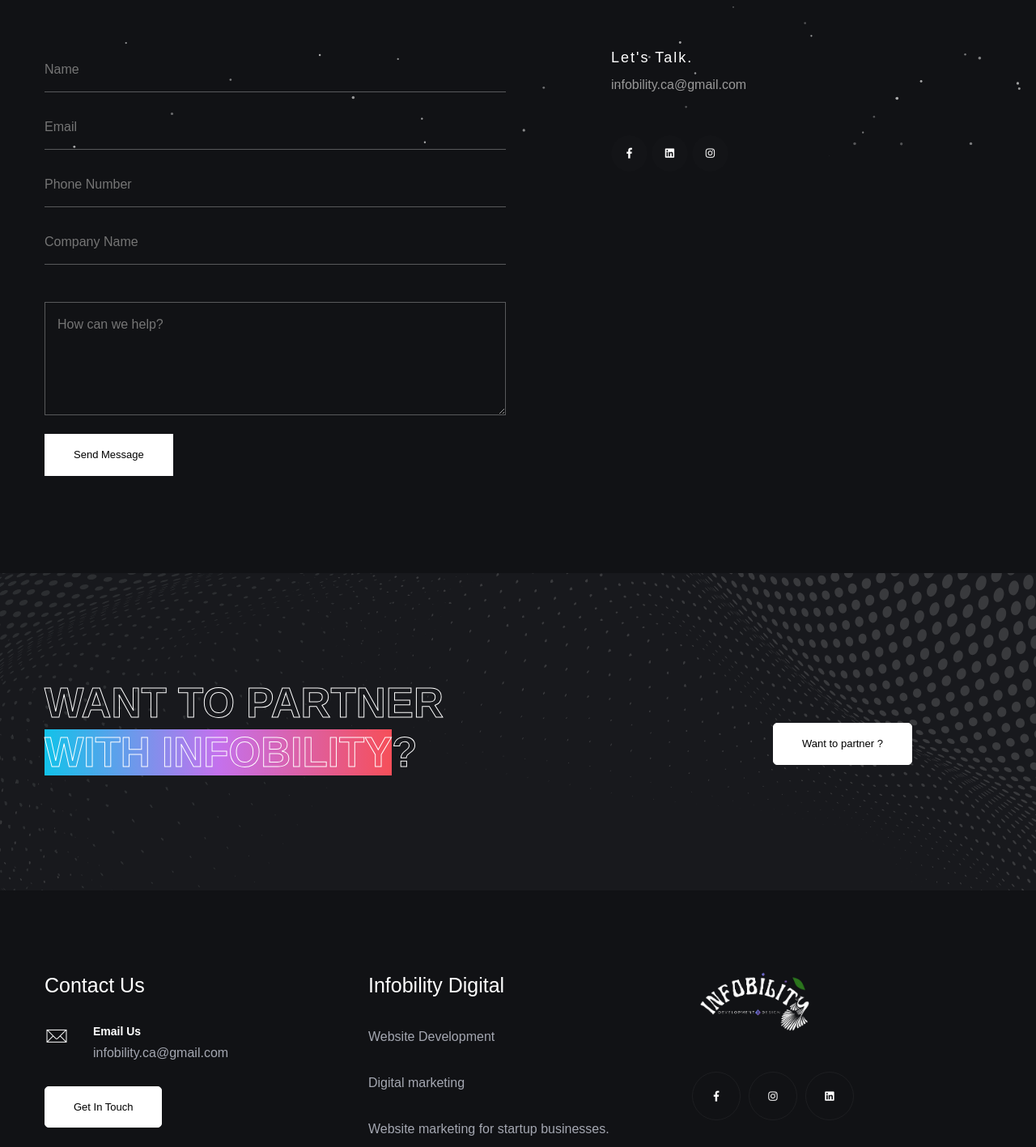
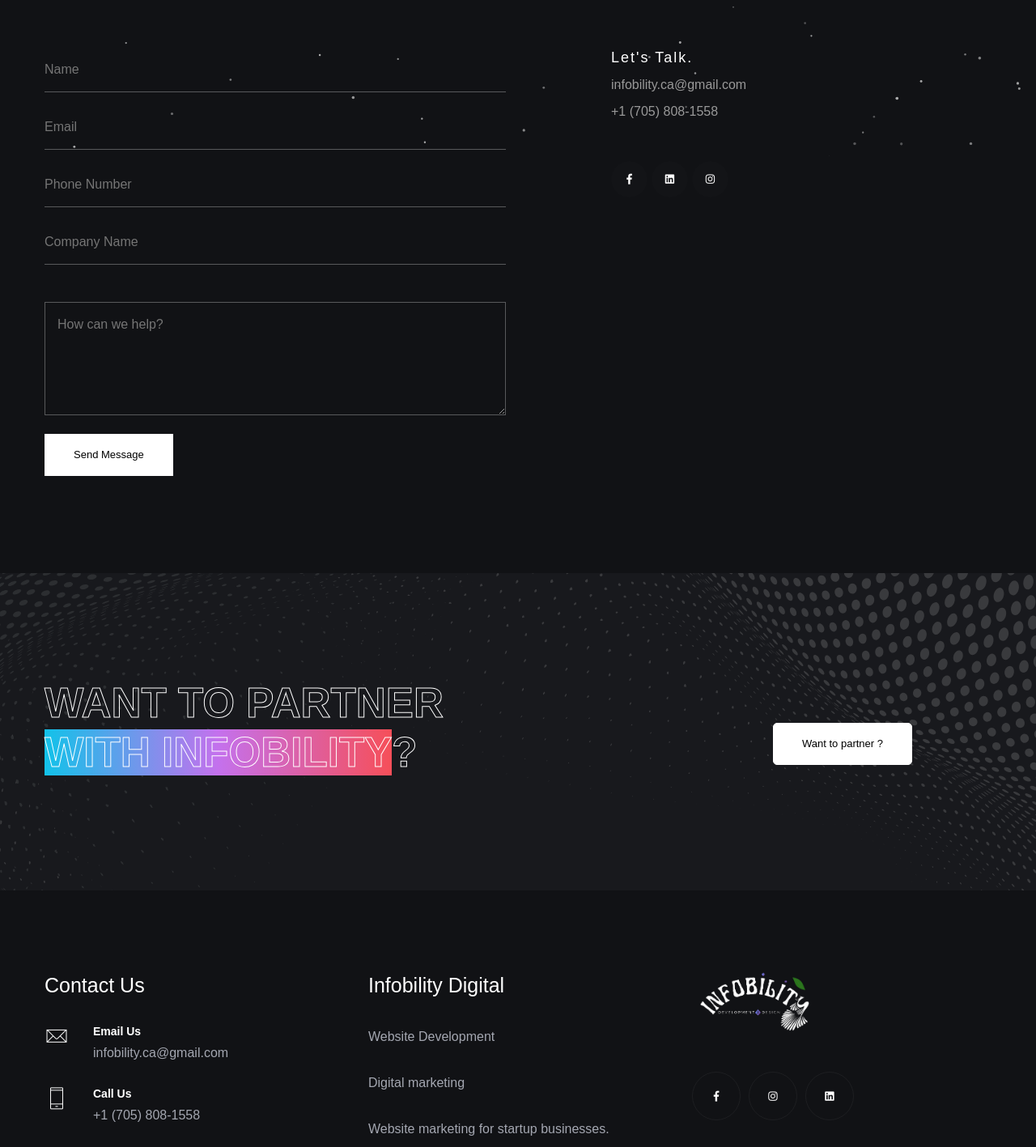
Before and after one commit to RupinVijan/infobility-website, a Next.js app: page /contact in a window 1280 px wide. Shown: the part 607-2024 px from the top of the page at 81% size. Built offline with nearby package versions, Linux system fonts and the light colour scheme.

Commit message:
contact info updated

```diff
--- a/comp/components/Contact-form/contact-form.jsx
+++ b/comp/components/Contact-form/contact-form.jsx
@@ -106,7 +106,9 @@
                 <h5>
                   <a href="mailto:infobility.ca@gmail.com">{ContactFromDate.email}</a>
                 </h5>
-                {/* <h5>{ContactFromDate.phone}</h5> */}
+                <h5>
+                <a href='tel:+1(705)808-1558'>+1 (705) 808-1558</a>
+                </h5>
               </div>
               {/* <h3 className="wow" data-splitting> */}
                 {/* Visit Us. */}
--- a/comp/components/Contact-partner/contact-form.jsx
+++ b/comp/components/Contact-partner/contact-form.jsx
@@ -106,7 +106,9 @@
                 <h5>
                   <a href="mailto:infobility.ca@gmail.com">{ContactFromDate.email}</a>
                 </h5>
-                {/* <h5>{ContactFromDate.phone}</h5> */}
+                <h5>
+                <a href='tel:+1(705)808-1558'>+1 (705) 808-1558</a>
+                </h5>
               </div>
               {/* <h3 className="wow" data-splitting> */}
                 {/* Visit Us. */}
--- a/comp/components/footer/footer.jsx
+++ b/comp/components/footer/footer.jsx
@@ -24,7 +24,14 @@
                   <span className="icon pe-7s-mail"></span>
                   <div className="cont">
                     <h6>Email Us</h6>
-                    <p>infobility.ca@gmail.com</p>
+                    <p><a href='mailto:infobility.ca@gmail.com'>infobility.ca@gmail.com</a></p>
+                  </div>
+                </li>
+                <li>
+                  <span className="icon pe-7s-phone"></span>
+                  <div className="cont">
+                    <h6>Call Us</h6>
+                    <p><a href='tel:+1(705)808-1558'>+1 (705) 808-1558</a></p>
                   </div>
                 </li>
                 <li>
```
